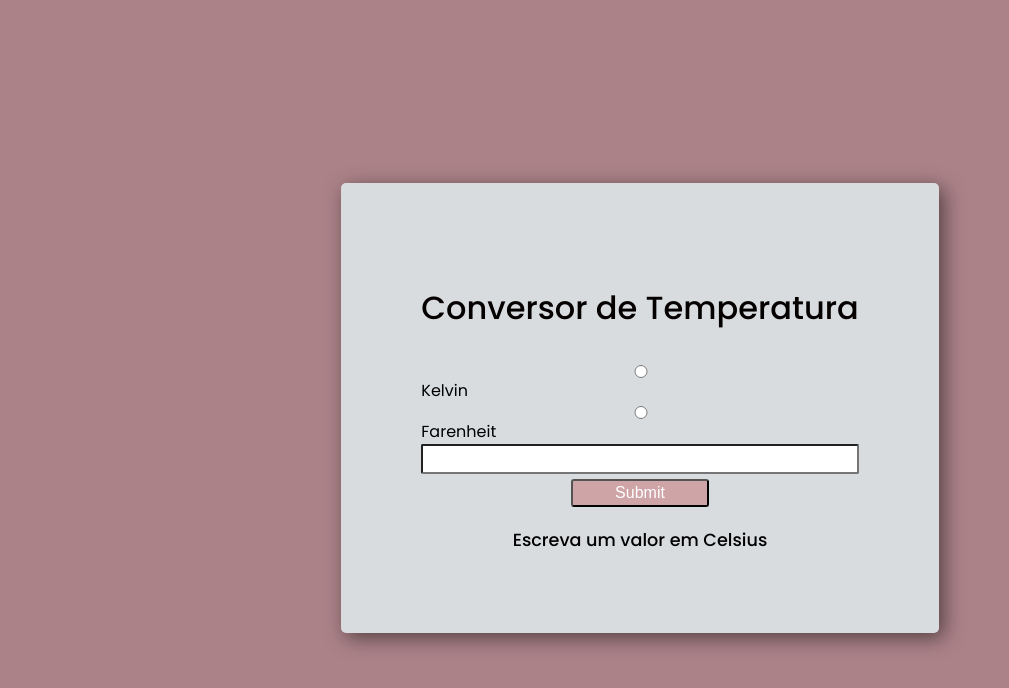
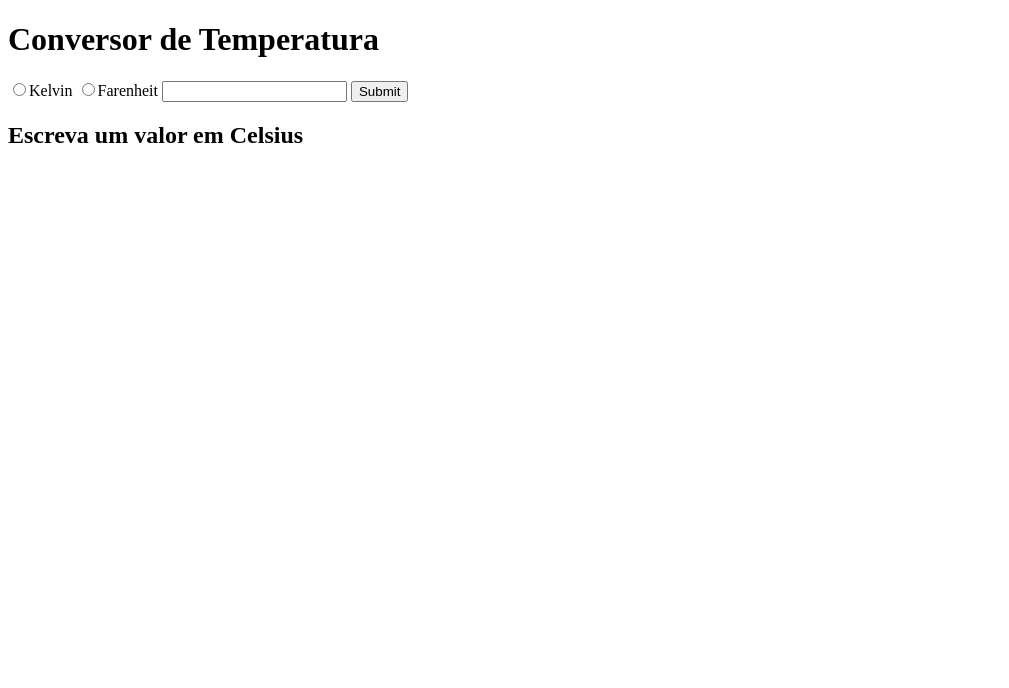
Before and after one commit to JamiledeSouzaFerreira/Conversor-de-Temperatura, a plain HTML site: page index.html in a window 1280 px wide. Shown: the whole page, without its empty margins (0-1009 px from the left). Drawn offline with Linux system fonts and the light colour scheme.

Commit message:
refazendo o css

```diff
--- a/index.html
+++ b/index.html
@@ -9,15 +9,20 @@
 </head>
 <body>
 
-    <div class="principal">
+    <div class="header">
         <h1>Conversor de Temperatura</h1>
-        <input type="radio" name="radtemp" id="kelvin"><label for="kelvin">Kelvin</label>
-        <input type="radio" name="radtemp" id="farenheit"><label for="farenheit">Farenheit</label>
+        <input type="radio" class="radio" name="radtemp" id="kelvin"><label for="kelvin">Kelvin</label>
+        <input type="radio" class="radio" name="radtemp" id="farenheit"><label for="farenheit">Farenheit</label>
         <input type="number" class="text">
         <input type="submit" name="" id="btn" >
         <h2 class="resposta">Escreva um valor em Celsius</h2>
     </div>
+    <div class="body">
 
+    </div>
+    <div class="footer">
+
+    </div>
     <script src="index.js"></script>
 </body>
 </html>
--- a/style.css
+++ b/style.css
@@ -4,52 +4,5 @@
     @import url('https://fonts.googleapis.com/css2?family=Poppins:wght@100;200;300;400;500;600;700&display=swap');
 
     body {
-        background-color: #ab8288   ;
-        min-height: 100vh;
-        display: flex;
-        align-items: center;
-        justify-content: center ;
-        font-family: "poppins", sans-serif;
+
     }
-
-    div{
-        background-color: rgb(217, 220, 223);
-        border-radius: 5px;
-        padding: 5rem;
-        box-shadow: 5px 5px 20px rgba(0, 0, 0, 0.5);
-        min-height: 100px;
-        min-width: 350px;
-        display: flex;
-        flex-direction: column;
-    }
-
-    h1{
-        font-weight: 500;
-        margin-bottom: 30px;
-        color: #050000;
-        text-align: center;
-    }
-
-    input.text{
-        outline: none;
-        font-size: 1.3rem;
-        border-radius: 2px;
-        color: rgba(0, 0, 0, 0.7);
-    }
-    input#btn{
-        padding: 0.2rem;
-        border-radius: 3px;
-        color: white;
-        cursor: pointer;
-        font-size: 1rem;
-        background-color:   #cea4a6;
-        margin: 5px 150px 0px 150px;
-    }
-
-    h2.resposta{
-        font-size: 1.1rem;
-        font-weight: 500;
-        text-align: center;
-        margin-bottom: 0px;
-        margin-top: 20px;
-    }
```
